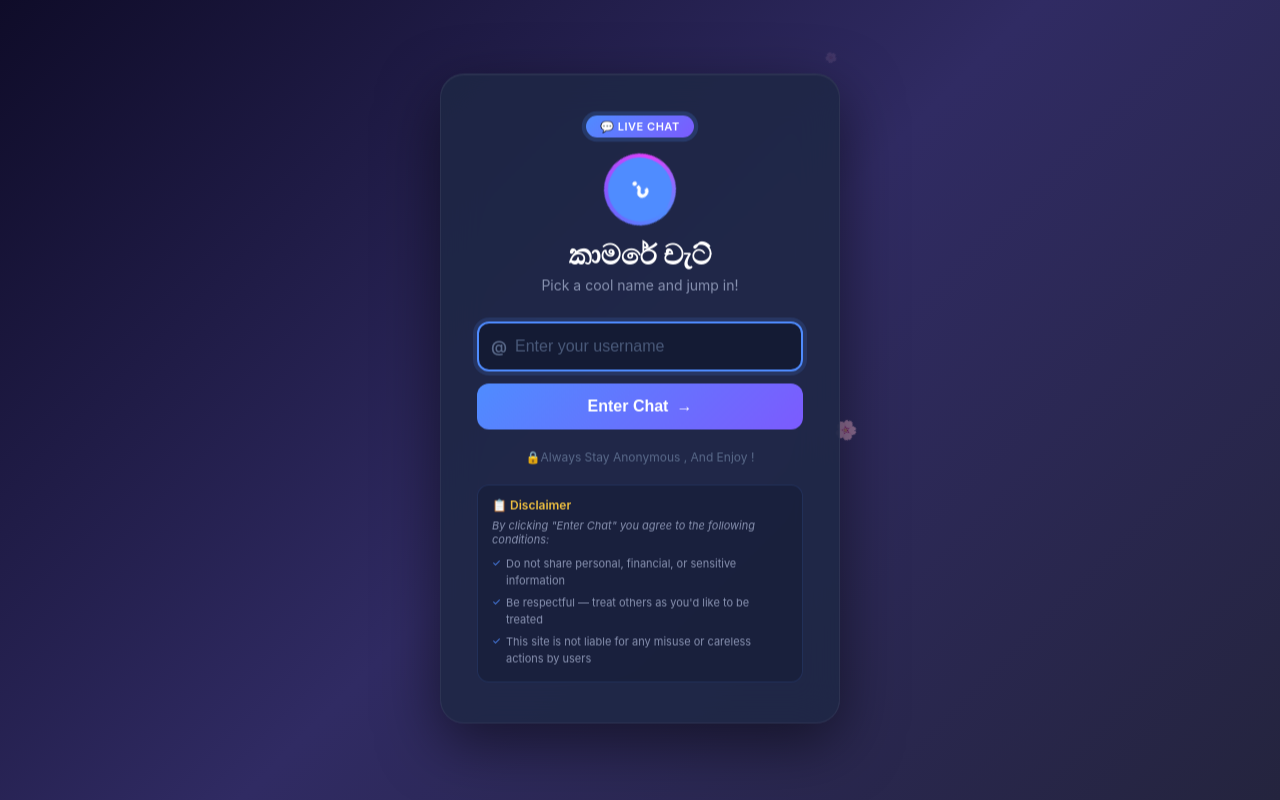
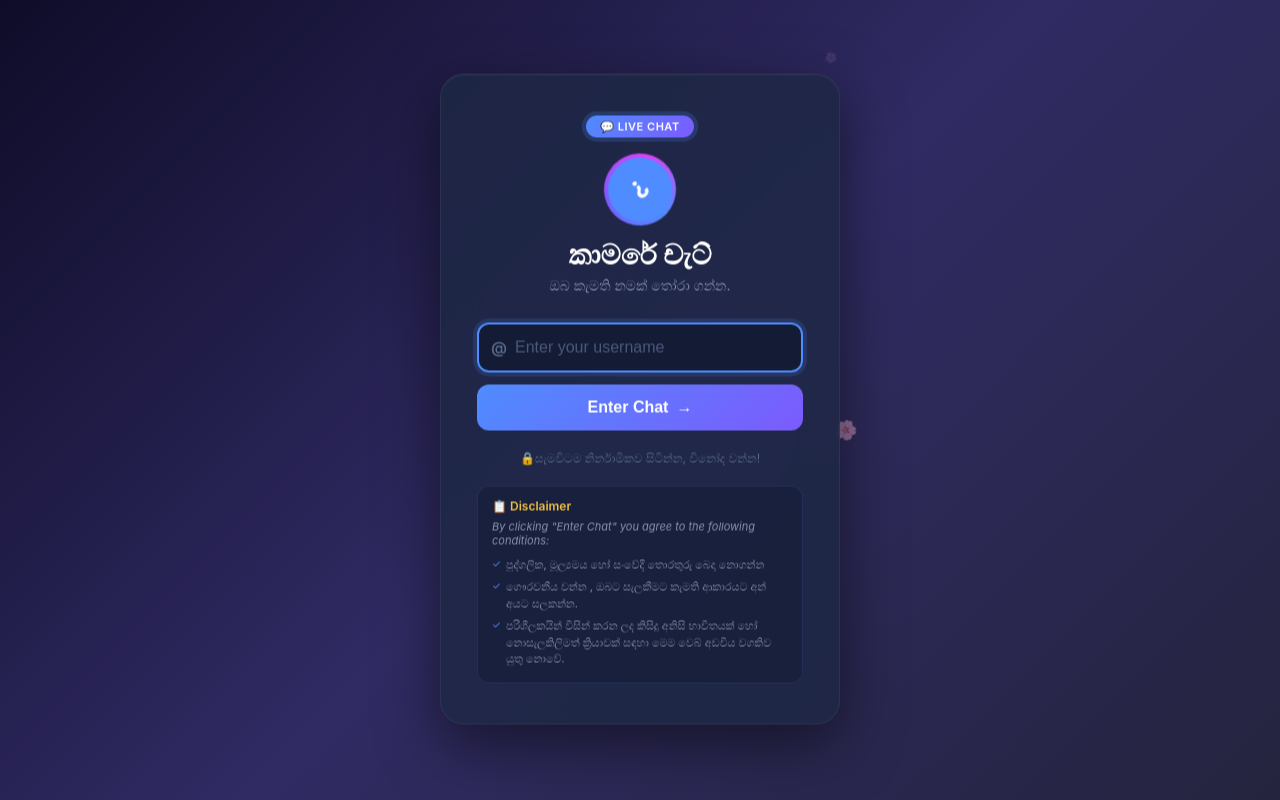
Before and after one commit to dkcngomes/chat-app, a React (Vite) app in the folder frontend/: page / in a window 1280 px wide. Built offline with nearby package versions, Linux system fonts and the light colour scheme; no server answers.

Commit message:
feat: localize login page to Sinhala

```diff
--- a/frontend/src/pages/LoginPage.tsx
+++ b/frontend/src/pages/LoginPage.tsx
@@ -79,7 +79,7 @@ export default function LoginPage() {
                 </div>
 
                 <h1>කාමරේ චැට්</h1>
-                <p className="subtitle">Pick a cool name and jump in!</p>
+                <p className="subtitle">ඔබ කැමති නමක් තෝරා ගන්න.</p>
 
                 <form onSubmit={handleSubmit}>
                     <div className="input-wrapper">
@@ -102,16 +102,16 @@ export default function LoginPage() {
                 </form>
 
                 <p className="hint">
-                    🔒Always Stay Anonymous , And Enjoy !
+                    🔒සැමවිටම නිර්නාමිකව සිටින්න, විනෝද වන්න!
                 </p>
 
                 <div className="disclaimer">
                     <p className="disclaimer-title">📋 Disclaimer</p>
                     <p className="disclaimer-agree">By clicking "Enter Chat" you agree to the following conditions:</p>
                     <ul>
-                        <li>Do not share personal, financial, or sensitive information</li>
-                        <li>Be respectful — treat others as you'd like to be treated</li>
-                        <li>This site is not liable for any misuse or careless actions by users</li>
+                        <li>පුද්ගලික, මූල්‍යමය හෝ සංවේදී තොරතුරු බෙදා නොගන්න</li>
+                        <li>ගෞරවනීය වන්න , ඔබට සැලකීමට කැමති ආකාරයට අන් අයට සලකන්න.</li>
+                        <li>පරිශීලකයින් විසින් කරන ලද කිසිදු අනිසි භාවිතයක් හෝ නොසැලකිලිමත් ක්‍රියාවක් සඳහා මෙම වෙබ් අඩවිය වගකිව යුතු නොවේ.</li>
                     </ul>
                 </div>
             </div>
```
